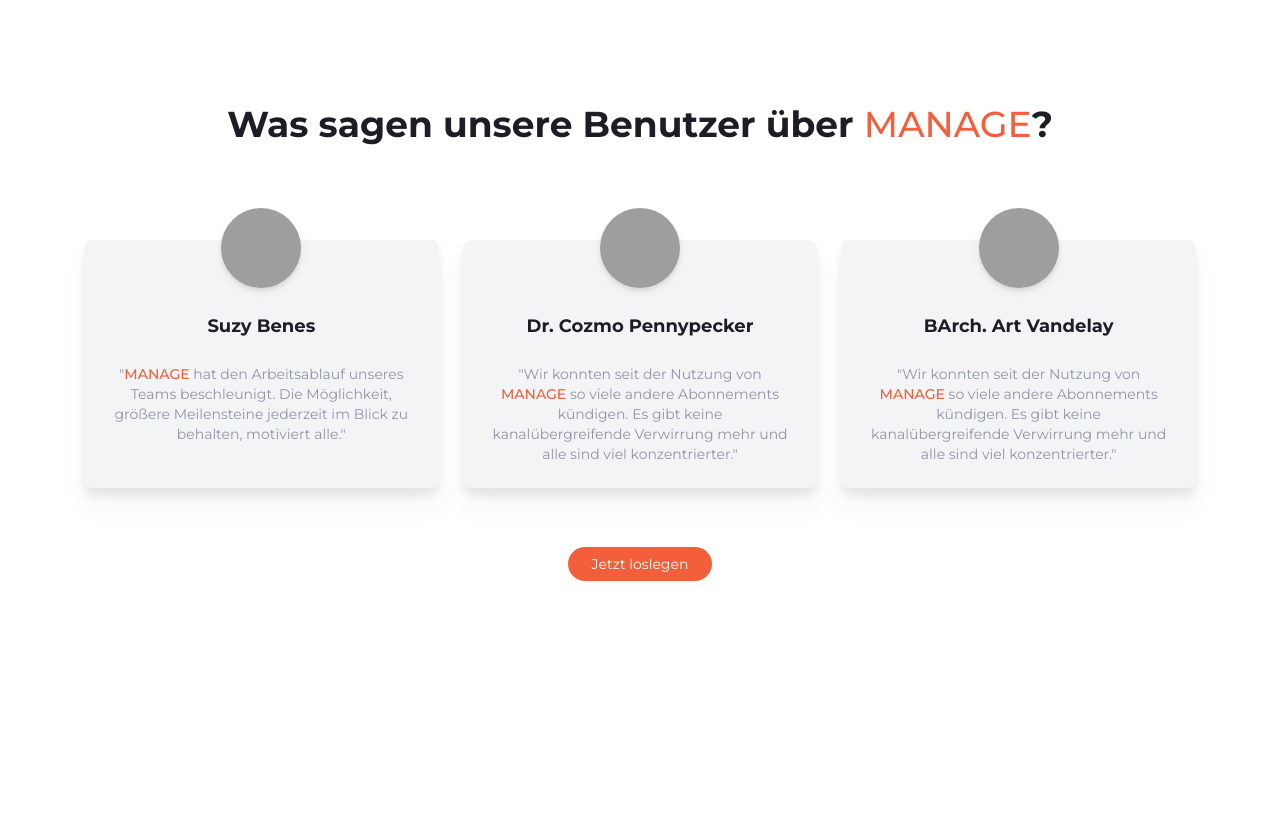
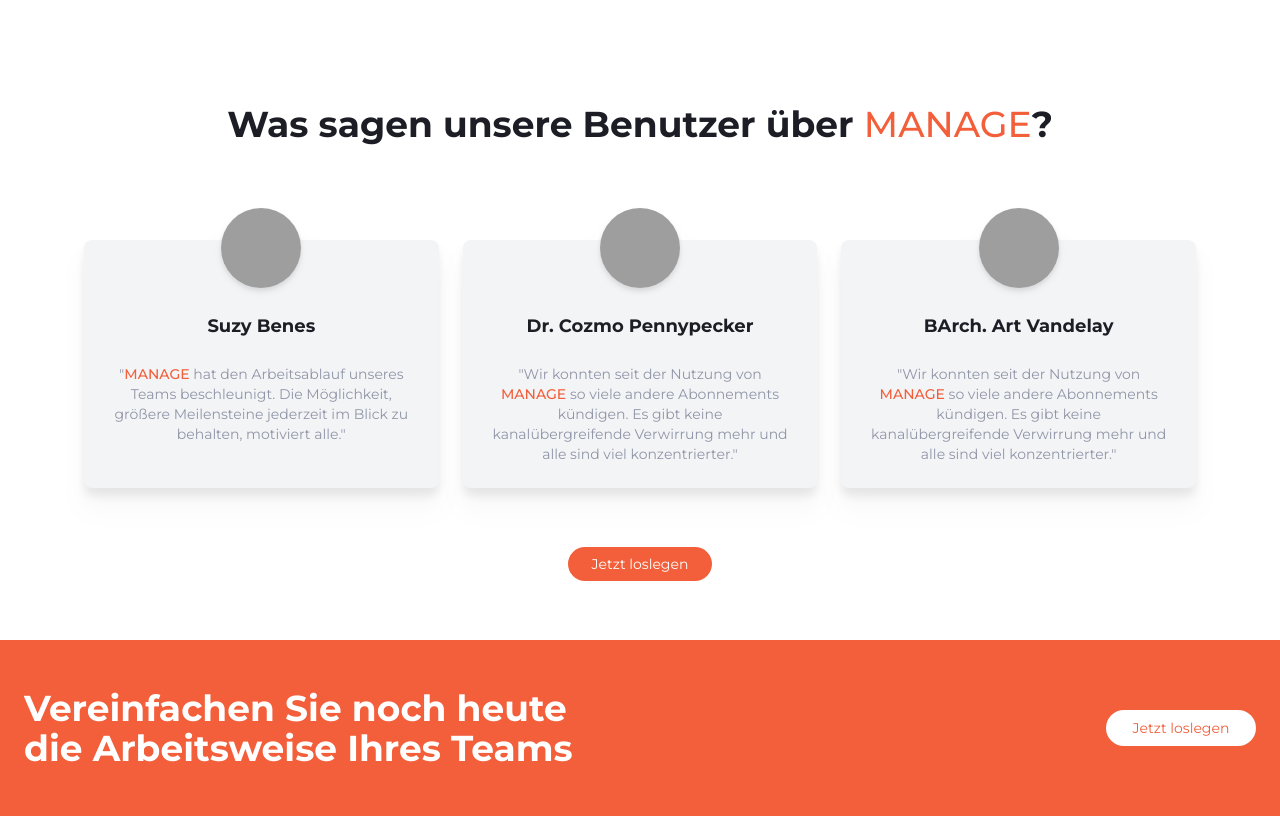
Before and after one commit to edantal/Theme-Manage--TailwindCSS, a website: page src/index.html in a window 1280 px wide. Shown: the part 1113-1929 px from the top of the page. Before the commit the page ends 1753 px from the top, so only its background shows below. Drawn offline with Linux system fonts and the light colour scheme; grey boxes are pictures that could not be loaded; files whose address does not match are found by name.

Commit message:
Add cta section

```diff
--- a/src/index.html
+++ b/src/index.html
@@ -226,5 +226,26 @@
         </div>
       </div>
     </section>
+
+    <!--~~~~~~~~~~~~~~~ CTA ~~~~~~~~~~~~~~~-->
+    <section id="cta" class="bg-themeColor1">
+      <div
+        class="container flex flex-col md:flex-row items-center justify-between mx-auto px-6 py-24 md:py-12 space-y-12 md:space-y-0"
+      >
+        <h2
+          class="text-3xl md:text-4xl font-bold leading-tight text-center md:text-left text-white md:max-w-xl"
+        >
+          Vereinfachen Sie noch heute die Arbeitsweise Ihres Teams
+        </h2>
+        <div class="flex items-end">
+          <a
+            href="#"
+            class="block min-w-[150px] px-6 py-2 text-themeColor1 text-sm text-center bg-white rounded-full baseline hover:bg-themeColor2Dark"
+          >
+            Jetzt loslegen
+          </a>
+        </div>
+      </div>
+    </section>
   </body>
 </html>
```
Also changed, not shown: dist/style.css, src/assets/images/avatar-ali.png (deleted), src/assets/images/avatar-anisha.png (deleted), src/assets/images/avatar-richard.png (deleted), src/assets/images/avatar-shanai.png (deleted).
